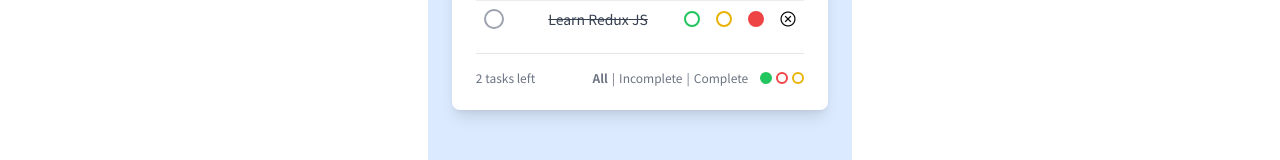
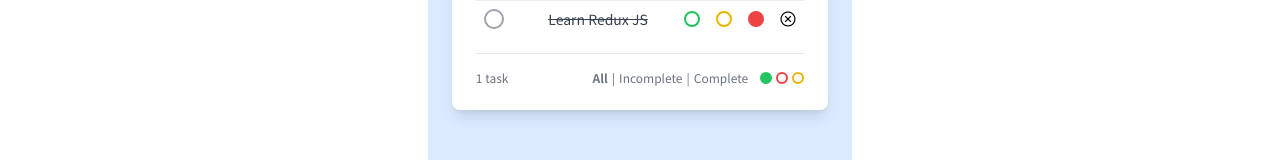
Before and after one commit to MTofayelAhmed/simple-todo-app-react-redux, a React (Vite) app: page / in a window 1280 px wide. Shown: the part 470-630 px from the top of the page. Built offline with nearby package versions, Linux system fonts and the light colour scheme.

Commit message:
done with filter task left

```diff
--- a/src/components/Footer.jsx
+++ b/src/components/Footer.jsx
@@ -1,9 +1,25 @@
+import { useSelector } from "react-redux";
 
+const numberOfTodo = (No_Of_Todo)=> {
+    switch (No_Of_Todo) {
+        case 0:
 
+           return "No Task"
+
+       case 1:
+       return "1 task"
+
+       default:
+        return `${No_Of_Todo} tasks left`
+    }
+}
 const Footer = () => {
+const todo = useSelector((state)=> state.todo)
+const todoRemaining =  todo.filter(singleTodo => !singleTodo.completed).length
+
     return (
         <div className="mt-4 flex justify-between text-xs text-gray-500">
-        <p>2 tasks left</p>
+        <p>{numberOfTodo(todoRemaining) }</p>
         <ul className="flex space-x-1 items-center text-xs">
             <li className="cursor-pointer font-bold">All</li>
             <li>|</li>
--- a/src/components/Todo.jsx
+++ b/src/components/Todo.jsx
@@ -1,6 +1,6 @@
 import { useDispatch } from "react-redux";
 import cancelImage from "../assets/images/cancel.png";
-import { toggled, colorSelected } from "../redux/todos/action";
+import { toggled, colorSelected, deleted } from "../redux/todos/action";
 const Todo = ({ singleTodo }) => {
 const { text, id, completed, color } = singleTodo;
 const dispatch = useDispatch()
@@ -14,6 +14,11 @@
 
 
 }
+const handleDelete = (todoId)=> {
+  dispatch(deleted(todoId))
+}
+
+
   return (
     <div className="flex justify-start items-center p-2 hover:bg-gray-100 hover:transition-all space-x-4 border-b border-gray-400/20 last:border-0">
       <div
@@ -65,6 +70,7 @@
         src={cancelImage}
         className="flex-shrink-0 w-4 h-4 ml-2 cursor-pointer"
         alt="Cancel"
+        onClick={()=> handleDelete(id)}
       />
     </div>
   );
--- a/src/redux/filters/reducer.js
+++ b/src/redux/filters/reducer.js
@@ -11,10 +11,7 @@
     ...state,
     status: action.payload
  }
-
  case COLORCHANGED:
-
-
 
 switch (action.payload.changeType) {
     case "added":
@@ -43,8 +40,6 @@
 
 
 
-
-
     }
 
 
```
